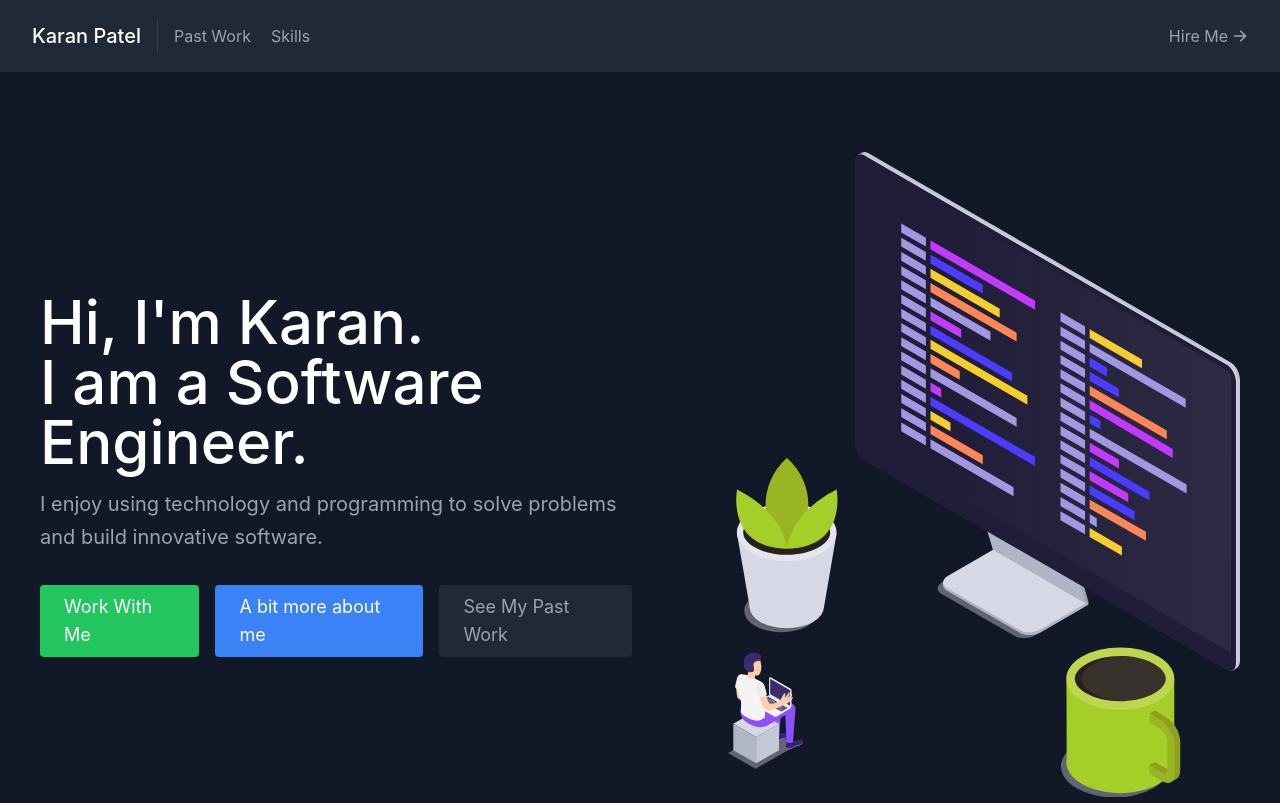
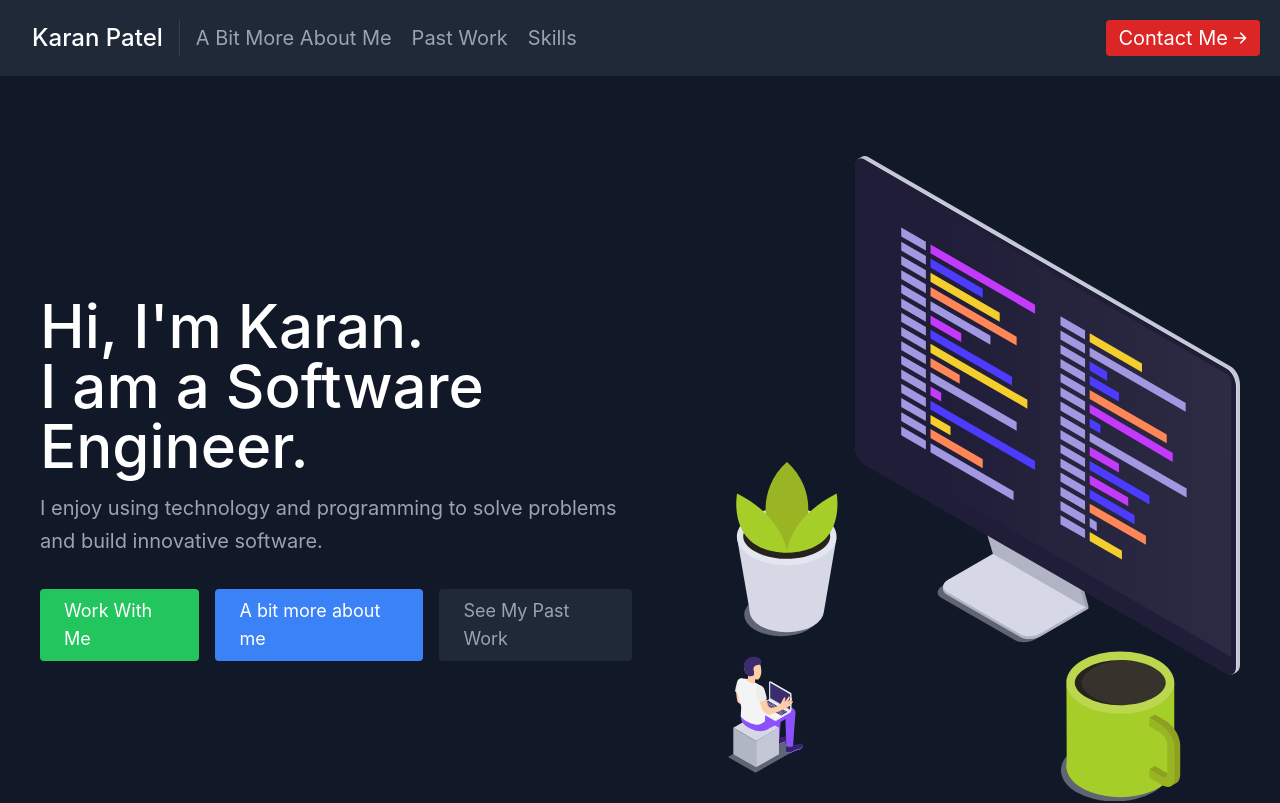
Before and after one commit to karan2605/Personal-Portfolio, a React (Create React App) app: page / in a window 1280 px wide. Shown: the top 803 px of the page. Built offline with nearby package versions, Linux system fonts and the light colour scheme.

Commit message:
text size made larger, changed contact button style

```diff
--- a/src/components/Navbar.js
+++ b/src/components/Navbar.js
@@ -7,22 +7,25 @@ export default function Navbar() {
     <header className="bg-gray-800 md:sticky top-0 z-10">
       <div className="container mx-auto flex flex-wrap p-5 flex-col md:flex-row items-center">
         <div className="title-font font-medium text-white mb-4 md:mb-0">
-          <a href="#about" className="ml-3 text-xl">
+          <a href="#about" className="ml-3 text-2xl">
             Karan Patel
           </a>
         </div>
         <nav className="md:mr-auto md:ml-4 md:py-1 md:pl-4 md:border-l md:border-gray-700	flex flex-wrap items-center text-base justify-center">
-          <a href="#projects" className="mr-5 hover:text-white">
+          <a href="#MoreAbout" className="text-xl mr-5 hover:text-white">
+            A Bit More About Me
+          </a>
+          <a href="#projects" className="text-xl mr-5 hover:text-white">
             Past Work
           </a>
-          <a href="#skills" className="mr-5 hover:text-white">
+          <a href="#skills" className="text-xl mr-5 hover:text-white">
             Skills
           </a>
         </nav>
         <a
           href="#contact"
-          className="inline-flex items-center bg-gray-800 border-0 py-1 px-3 focus:outline-none hover:bg-gray-700 rounded text-base mt-4 md:mt-0">
-          Hire Me
+          className="inline-flex items-center bg-red-600 text-white border-0 py-1 px-3 focus:outline-none hover:bg-red-700 rounded text-xl mt-4 md:mt-0">
+          Contact Me
           <ArrowRightIcon className="w-4 h-4 ml-1" />
         </a>
       </div>
```
